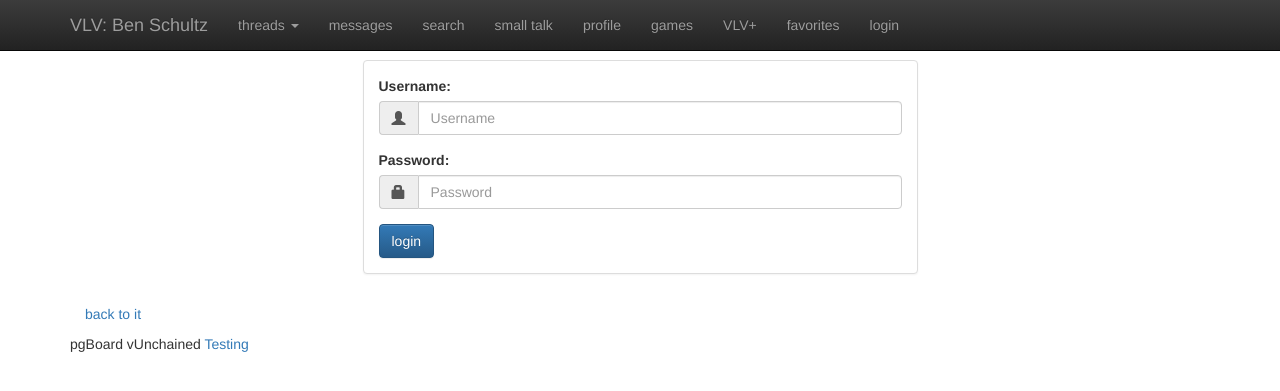
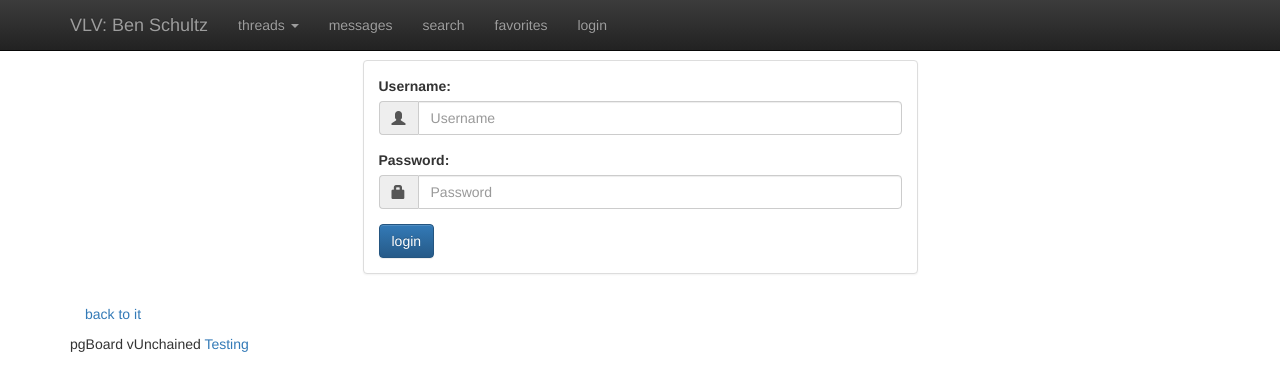
Before and after one commit to DarthHater/pgBoardUnchained, a Django app: page / in a window 1280 px wide. Shown: the top 391 px of the page. Run offline with Django 3.2, Linux system fonts and the light colour scheme; data that the repository does not hold is empty; parts of the project's set-up code (start-up, migrations or seed data) failed here and were passed over; some libraries are stand-ins or nearby versions.

Commit message:
I'm lost HALP

```diff
--- a/board/templates/auth.html
+++ b/board/templates/auth.html
@@ -1,5 +1,5 @@
 {% if user.is_authenticated %}
-		<li><a href="#">logged in as {{ user.username }}</a></li>
+		<li><a href="#" id="loggedin popover">logged in as {{ user.username }}</a></li>
 		<li><a href="{% url 'board.views.logout' %}">logout</a></li>
 {% else %}
 <li><a href="/account/login/">login</a></li>
--- a/board/templates/base.html
+++ b/board/templates/base.html
@@ -18,6 +18,11 @@
     <script src="//ajax.googleapis.com/ajax/libs/jquery/1.9.1/jquery.min.js"></script>
     <script src="//netdna.bootstrapcdn.com/bootstrap/3.0.2/js/bootstrap.min.js"></script>
     <script src="{% static "js/app.js" %}"></script>
+    <script>
+    $(function() {
+      $(".loggedin").popover({placement:'auto bottom'}, {content: 'test'});
+    });
+    </script>
     {% block scripts %}{% endblock %}
   </head>
   <body lang="en">
@@ -48,10 +53,6 @@
               </li>
               <li><a href="#">messages</a></li>
               <li><a href="#">search</a></li>
-              <li><a href="#">small talk</a></li>
-              <li><a href="#">profile</a></li>
-              <li><a href="#">games</a></li>
-              <li><a href="#">VLV+</a></li>
               <li><a href="#">favorites</a></li>
               {% include "auth.html" %}
             </ul>
```
